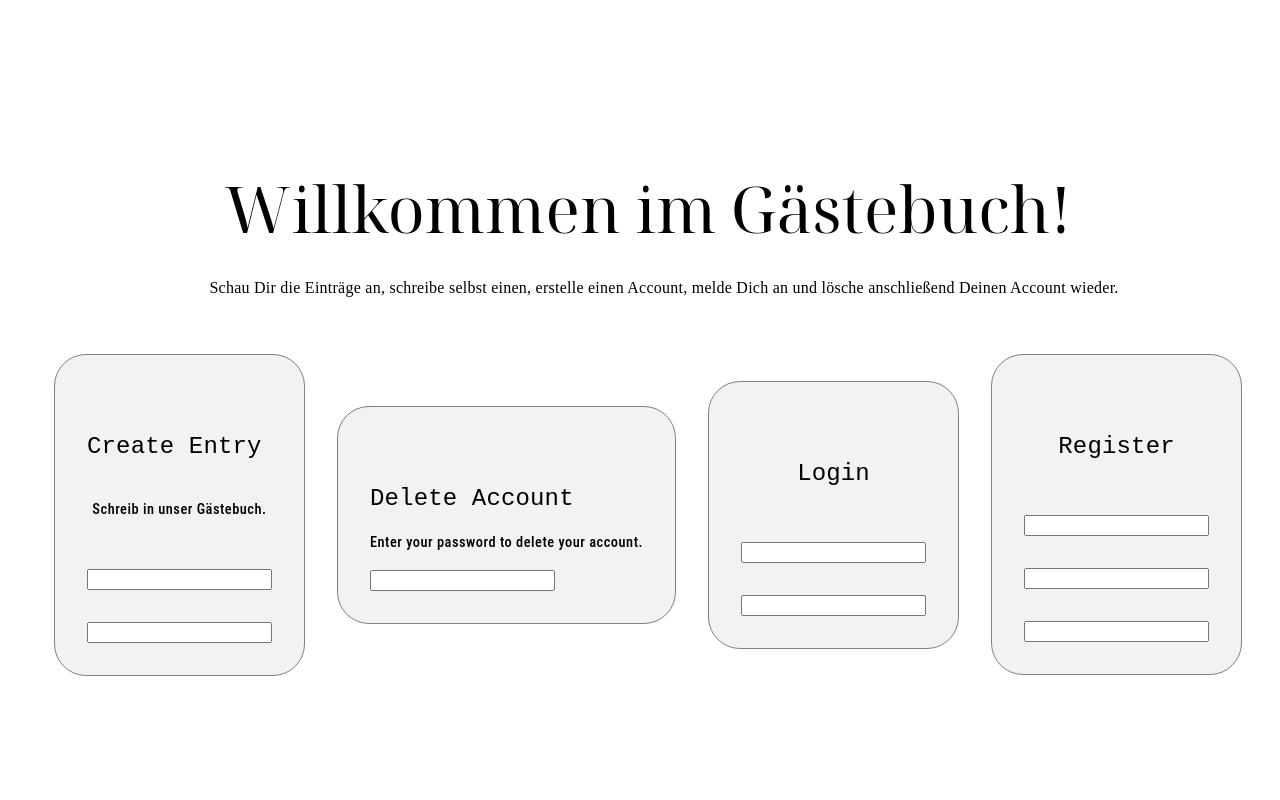
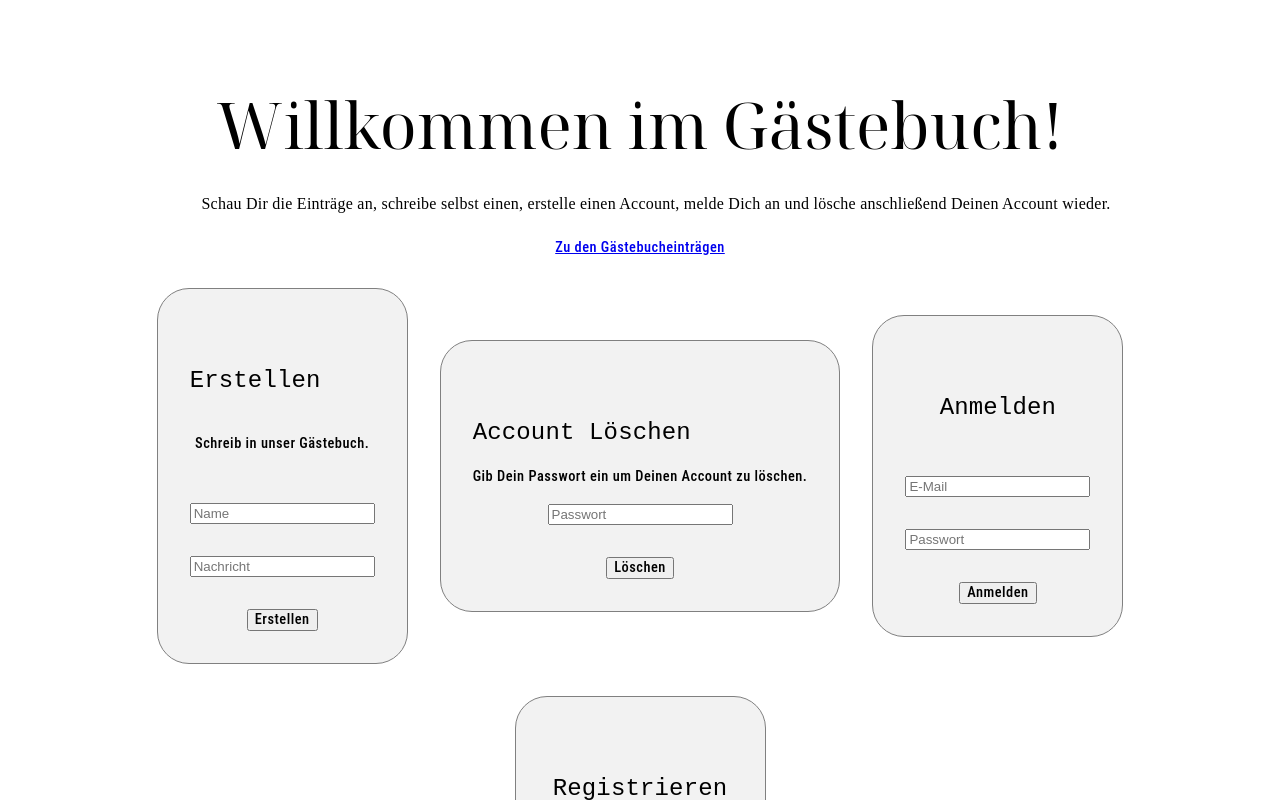
Before and after one commit to funkypants3d/06_cleanProbearbeit, a Vue app in the folder frontend/: page / in a window 1280 px wide. Shown: the top 800 px of the page. Built offline with nearby package versions, Linux system fonts and the light colour scheme.

Commit message:
frontend: - decided to do mostly german yesterday, fixed the remaining english words - included placeholder on forms - included simple navigation

```diff
--- a/frontend/src/Components/CreateEntriesComponent.vue
+++ b/frontend/src/Components/CreateEntriesComponent.vue
@@ -1,9 +1,12 @@
 <template>
     <div class="card">
-        <div class="card-title"><h3>Create Entry</h3></div>
+        <div class="card-title"><h3>Erstellen</h3></div>
         <div class="card-body flex flex-col"><h4>Schreib in unser Gästebuch.</h4>
-            <input type="text" name="" id="">
-            <input type="text" name="" id="">
+            <form action="" class="flex flex-col">
+                <input type="text" name="" id="author" placeholder="Name">
+                <input type="text" name="" id="content" placeholder="Nachricht">
+                <button>Erstellen</button>
+            </form>
         </div>
     </div>
 </template>
--- a/frontend/src/Components/DeleteComponent.vue
+++ b/frontend/src/Components/DeleteComponent.vue
@@ -1,8 +1,11 @@
 <template>
     <div class="card">
-        <div class="card-title"><h3>Delete Account</h3></div>
-        <div class="card-body"><h4>Enter your password to delete your account.</h4>
-            <input type="password" name="" id="">
+        <div class="card-title"><h3>Account Löschen</h3></div>
+        <div class="card-body"><h4>Gib Dein Passwort ein um Deinen Account zu löschen.</h4>
+            <form action="" class="flex flex-col">
+                <input type="password" name="" id="pass" placeholder="Passwort">
+                <button>Löschen</button>
+            </form>
         </div>
     </div>
 </template>
--- a/frontend/src/Components/LoginComponent.vue
+++ b/frontend/src/Components/LoginComponent.vue
@@ -1,9 +1,12 @@
 <template>
     <div class="card flex flex-col">
-        <div class="card-title"><h3>Login</h3></div>
+        <div class="card-title"><h3>Anmelden</h3></div>
         <div class="card-body flex flex-col">
-            <input type="text" name="" id="">
-            <input type="password" name="" id="">
+           <form action="" class="flex flex-col">
+            <input type="text" name="" id="mail" placeholder="E-Mail">
+            <input type="password" name="" id="pass" placeholder="Passwort">
+            <button>Anmelden</button>
+           </form>
         </div>
     </div>
 </template>
--- a/frontend/src/Components/RegisterComponent.vue
+++ b/frontend/src/Components/RegisterComponent.vue
@@ -1,10 +1,13 @@
 <template>
 <div class="card flex flex-col">
-        <div class="card-title"><h3>Register</h3></div>
+        <div class="card-title"><h3>Registrieren</h3></div>
         <div class="card-body flex flex-col">
-            <input type="email" name="" id="">
-            <input type="password" name="" id="">
-            <input type="password" name="" id="">
+           <form action="" class="flex flex-col">
+            <input type="email" name="" id="mail" placeholder="E-Mail">
+            <input type="password" name="" id="pass" placeholder="Passwort">
+            <input type="password" name="" id="passconf" placeholder="Passwort bestätigen">
+            <button>Registrieren</button>
+           </form>
         </div>
     </div>
 
--- a/frontend/src/Views/HomeView.vue
+++ b/frontend/src/Views/HomeView.vue
@@ -3,6 +3,7 @@
     <div class="title">
         <h1>Willkommen im Gästebuch!</h1>
         <p>Schau Dir die Einträge an, schreibe selbst einen, erstelle einen Account, melde Dich an und lösche anschließend Deinen Account wieder. </p>
+        <RouterLink to="list">Zu den Gästebucheinträgen</RouterLink>
     </div>
 <CreateEntriesComponent />
 <DeleteComponent/>
@@ -16,7 +17,9 @@
 <script setup>
 import CreateEntriesComponent from '@/Components/CreateEntriesComponent.vue';
 import DeleteComponent from '@/Components/DeleteComponent.vue';
-import ListEntriesComponent from '@/Components/ListEntriesComponent.vue';
 import LoginComponent from '@/Components/LoginComponent.vue';
 import RegisterComponent from '@/Components/RegisterComponent.vue';
+
+import { RouterLink } from 'vue-router';
+
 </script>
--- a/frontend/src/Views/ListView.vue
+++ b/frontend/src/Views/ListView.vue
@@ -1,7 +1,10 @@
 <template>
-<ListEntriesComponent /></template>
+<RouterLink to="/">Zurück zur Startseite</RouterLink>
+<ListEntriesComponent />
+</template>
 
 <script setup>
 import ListEntriesComponent from '@/Components/ListEntriesComponent.vue';
+import { RouterLink } from 'vue-router';
 
 </script>
--- a/frontend/src/styles.css
+++ b/frontend/src/styles.css
@@ -32,14 +32,10 @@
 	box-sizing: border-box;
 }
 
-body {
-    width: 100vw;
-    height: 100vh;
-}
-
 #app {
     width: 100%;
     height: 100%;
+	padding: 3rem;
 }
 
 .flex {
@@ -56,8 +52,6 @@ body {
 .flex-col {
     flex-direction: column;
 }
-
-/* insert this line so I can commit */
 
 .title{
 	width: 100%;
```
